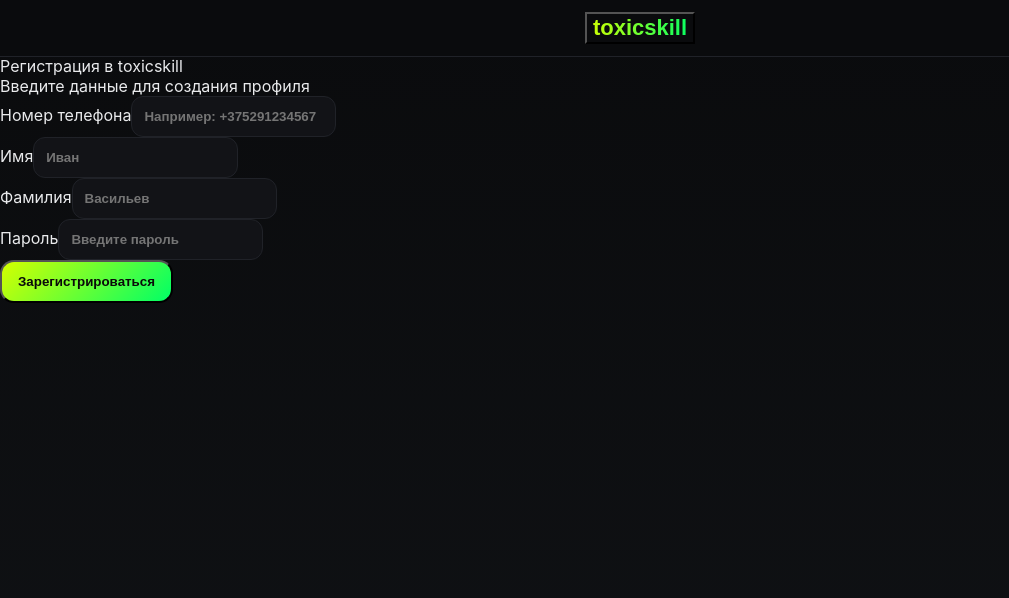
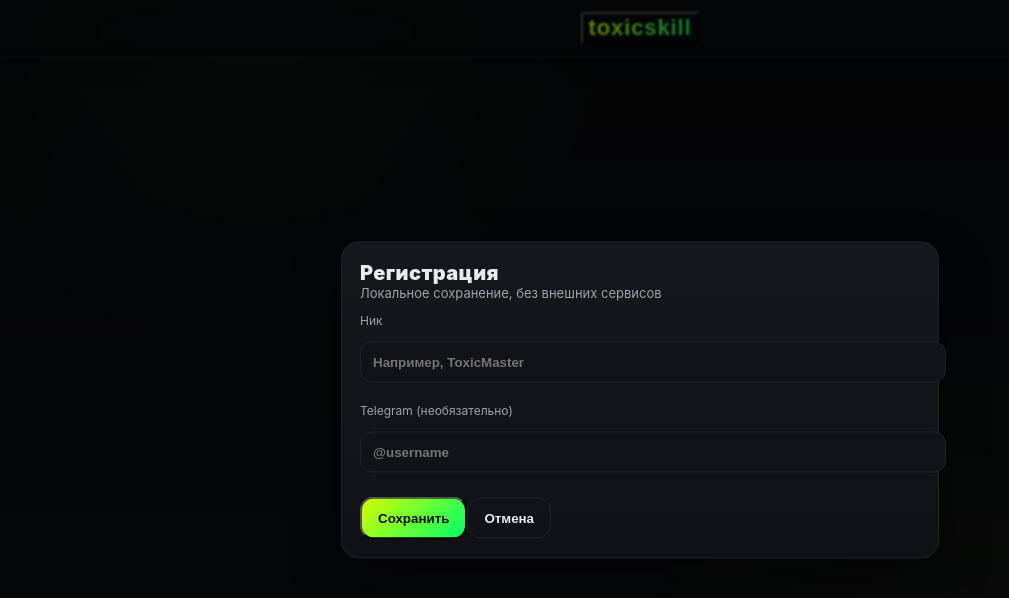
Before and after one commit to elb00407/toxic-club-webapp, a Next.js app: page /webapp in a window 1280 px wide. Shown: the top 598 px of the page, without its empty margins (0-1009 px from the left). Built offline with nearby package versions, Linux system fonts and the light colour scheme.

Commit message:
Max upgrade: local registration modal, admin gated by @MAKS_LAVROW, improved visuals, statuses, themes, booking, profile

```diff
--- a/app/globals.css
+++ b/app/globals.css
@@ -1,13 +1,13 @@
 :root {
-  --bg-0: #0a0b0d;
-  --bg-1: #101215;
+  --bg-0: #07080a;
+  --bg-1: #0e1115;
   --text: #e9eaec;
-  --muted: #a3a9b3;
+  --muted: #9da4af;
   --neon-1: #d4ff00;
   --neon-2: #00ff66;
   --danger: #ff5a5a;
-  --card: #15171a;
-  --border: #202228;
+  --card: #14171a;
+  --border: #21242a;
   --shadow-0: rgba(0,0,0,.45);
   --shadow-1: rgba(0,0,0,.30);
   --safe-top: env(safe-area-inset-top, 0px);
@@ -16,8 +16,8 @@
 
 /* Темы */
 html[data-theme="night"] {
-  --bg-0: #060708;
-  --bg-1: #0b0c0f;
+  --bg-0: #050607;
+  --bg-1: #0a0c0f;
   --text: #e2e8f0;
   --muted: #99a3b5;
   --border: #1a1d24;
@@ -34,11 +34,11 @@
   --neon-2: #00ffff;
 }
 html[data-theme="classic"] {
-  --bg-0: #f5f5f5;
-  --bg-1: #e0e0e0;
+  --bg-0: #f7f7f7;
+  --bg-1: #e9e9e9;
   --text: #111;
   --muted: #555;
-  --border: #ccc;
+  --border: #cfcfcf;
   --neon-1: #007bff;
   --neon-2: #00c851;
 }
@@ -47,7 +47,9 @@
 html, body {
   height: 100%;
   margin: 0;
-  background: linear-gradient(180deg, var(--bg-0), var(--bg-1));
+  background: radial-gradient(600px at 20% 0%, rgba(0,255,102,.06), transparent 60%),
+              radial-gradient(800px at 80% 100%, rgba(212,255,0,.05), transparent 60%),
+              linear-gradient(180deg, var(--bg-0), var(--bg-1));
   color: var(--text);
   font-family: Inter, "SF Pro Display", "Segoe UI", Roboto, system-ui, -apple-system;
   -webkit-font-smoothing: antialiased;
@@ -61,32 +63,33 @@
   top: 0; left: 0; right: 0;
   height: 56px;
   padding-top: var(--safe-top);
-  background: var(--bg-0);
+  background: rgba(10,12,15,.7);
+  backdrop-filter: blur(8px);
   border-bottom: 1px solid var(--border);
   display: flex; align-items: center; justify-content: center;
   z-index: 1000;
 }
 .tox-brand {
-  font-weight: 900; font-size: 22px;
+  font-weight: 900; font-size: 22px; letter-spacing: .04em;
   background: linear-gradient(90deg, var(--neon-1), var(--neon-2));
   -webkit-background-clip: text; color: transparent;
   cursor: pointer;
 }
 
-/* Контент и безопасные отступы */
+/* Контент */
 .content {
   padding-top: calc(56px + var(--safe-top));
   padding-bottom: calc(64px + var(--safe-bottom));
 }
 
-/* Карточки и заголовки */
+/* Карточки */
 .card {
-  background: var(--card);
+  background: linear-gradient(180deg, rgba(20,23,26,.85), rgba(16,18,21,.85));
   border: 1px solid var(--border);
   border-radius: 18px;
   padding: 18px;
   box-shadow: 0 12px 40px var(--shadow-0);
-  backdrop-filter: blur(6px);
+  backdrop-filter: blur(8px);
 }
 .grid-header { margin-bottom: 16px; }
 .grid-title { font-size: 20px; font-weight: 900; letter-spacing: .02em; }
@@ -111,7 +114,8 @@
 .tox-button--ghost { background: transparent; color: var(--text); border: 1px solid var(--border); }
 
 /* Инпуты */
-.input { background: #121317; color: var(--text); border: 1px solid var(--border); border-radius: 12px; padding: 12px; font-weight: 700; }
+.field-label { color: var(--muted); font-size: 12px; margin-bottom: 6px; display: block; }
+.input { background: #121317; color: var(--text); border: 1px solid var(--border); border-radius: 12px; padding: 12px; font-weight: 700; width: 100%; }
 .input:focus { outline: none; border-color: var(--neon-2); box-shadow: 0 0 0 3px rgba(0,255,102,.15); }
 
 /* Сетка устройств и статусы */
@@ -133,7 +137,7 @@
 .device-tile--ps5 {
   background: radial-gradient(140px at 20% 80%, rgba(160,180,255,.16), rgba(45,88,255,.16)), linear-gradient(180deg, #181a1e, #121317);
 }
-.device-tile--busy::before { content: ""; position: absolute; inset: 0; background: rgba(255,120,120,.10); pointer-events: none; }
+.device-tile--busy::before { content: ""; position: absolute; inset: 0; background: rgba(255,120,120,.12); pointer-events: none; }
 .device-tile--booked { filter: grayscale(.15) saturate(.96) brightness(.96); }
 .device-tile--booked::before { content: ""; position: absolute; inset: 0; background: rgba(255,80,80,.16); backdrop-filter: blur(1.2px); pointer-events: none; }
 
@@ -189,8 +193,9 @@
 .mobile-nav {
   position: fixed;
   bottom: 0; left: 0; right: 0;
-  background: var(--bg-1);
+  background: rgba(16,18,21,.85);
   border-top: 1px solid var(--border);
+  backdrop-filter: blur(8px);
   display: flex; justify-content: space-around;
   padding: 8px 0; z-index: 1000;
   padding-bottom: var(--safe-bottom);
@@ -200,6 +205,20 @@
   color: var(--muted); font-size: 14px; font-weight: 700; padding: 8px 0;
 }
 .mobile-nav__btn.active { color: var(--neon-2); }
+
+/* Modal (регистрация) */
+.modal { position: fixed; inset: 0; z-index: 2000; }
+.modal__backdrop { position: absolute; inset: 0; background: rgba(0,0,0,.5); backdrop-filter: blur(1px); }
+.modal__dialog {
+  position: absolute; left: 50%; top: 50%; transform: translate(-50%, -50%);
+  width: min(560px, calc(100% - 32px));
+  background: linear-gradient(180deg, rgba(22,24,28,.98), rgba(16,18,21,.98));
+  border: 1px solid var(--border); border-radius: 18px;
+  box-shadow: 0 22px 50px var(--shadow-0);
+  padding: 18px;
+}
+.modal__header { margin-bottom: 12px; }
+.modal__content { display: grid; gap: 8px; }
 
 /* Loader */
 .loader-screen {
@@ -236,9 +255,10 @@
   .grid-title, .grid-subtitle { text-align: center; }
   .booking-grid { grid-template-columns: 1fr; }
   .calendar__panel { width: 100%; }
+  .modal__dialog { width: calc(100% - 24px); }
 }
 
-/* Reduced motion */
+/* Анимации и доступность */
 @keyframes fadeIn { from { opacity: 0; } to { opacity: 1; } }
 @media (prefers-reduced-motion: reduce) {
   * {
--- a/app/layout.tsx
+++ b/app/layout.tsx
@@ -1,5 +1,4 @@
 import "./globals.css";
-import LoaderWrapper from "@/components/LoaderWrapper";
 
 export const metadata = {
   title: "toxicskill",
@@ -9,9 +8,7 @@
 export default function RootLayout({ children }: { children: React.ReactNode }) {
   return (
     <html lang="ru">
-      <body>
-        <LoaderWrapper>{children}</LoaderWrapper>
-      </body>
+      <body>{children}</body>
     </html>
   );
 }
--- a/components/AuthGate.tsx
+++ b/components/AuthGate.tsx
@@ -1,101 +1,24 @@
 "use client";
 import { useEffect, useState } from "react";
-
-type User = { id: string; nickname: string };
+import RegistrationModal from "./RegistrationModal";
+import { getUser } from "@/lib/auth";
 
 export default function AuthGate({ children }: { children: React.ReactNode }) {
   const [ready, setReady] = useState(false);
-  const [user, setUser] = useState<User | null>(null);
-
-  // поля для регистрации
-  const [phone, setPhone] = useState("");
-  const [firstName, setFirstName] = useState("");
-  const [lastName, setLastName] = useState("");
-  const [password, setPassword] = useState("");
+  const [needReg, setNeedReg] = useState(false);
 
   useEffect(() => {
-    const raw = localStorage.getItem("toxicskill_user");
-    if (raw) {
-      try {
-        const parsed = JSON.parse(raw) as User;
-        setUser(parsed);
-      } catch {}
-    }
+    const user = getUser();
+    if (!user) setNeedReg(true);
     setReady(true);
   }, []);
 
-  const generateNickname = () => {
-    const digits = phone.slice(-4);
-    const fn = firstName.trim().charAt(0).toUpperCase();
-    const ln = lastName.trim().charAt(0).toUpperCase();
-    return `${digits}${fn}${ln}`;
-  };
+  if (!ready) return null;
 
-  const register = () => {
-    if (!phone || !firstName || !lastName || !password) {
-      alert("Заполните все поля");
-      return;
-    }
-    const nickname = generateNickname();
-    const id = `local-${Date.now()}`;
-    const u: User = { id, nickname };
-    localStorage.setItem("toxicskill_user", JSON.stringify(u));
-    setUser(u);
-  };
-
-  if (!ready) return null;
-  if (!user) {
-    return (
-      <div className="auth-card">
-        <div className="auth-header">
-          <div className="auth-title">Регистрация в toxicskill</div>
-          <div className="auth-subtitle">Введите данные для создания профиля</div>
-        </div>
-        <div className="auth-fields">
-          <div className="field">
-            <label className="field-label">Номер телефона</label>
-            <input
-              className="input"
-              placeholder="Например: +375291234567"
-              value={phone}
-              onChange={(e) => setPhone(e.target.value)}
-            />
-          </div>
-          <div className="field">
-            <label className="field-label">Имя</label>
-            <input
-              className="input"
-              placeholder="Иван"
-              value={firstName}
-              onChange={(e) => setFirstName(e.target.value)}
-            />
-          </div>
-          <div className="field">
-            <label className="field-label">Фамилия</label>
-            <input
-              className="input"
-              placeholder="Васильев"
-              value={lastName}
-              onChange={(e) => setLastName(e.target.value)}
-            />
-          </div>
-          <div className="field">
-            <label className="field-label">Пароль</label>
-            <input
-              className="input"
-              type="password"
-              placeholder="Введите пароль"
-              value={password}
-              onChange={(e) => setPassword(e.target.value)}
-            />
-          </div>
-        </div>
-        <div className="auth-actions">
-          <button className="tox-button" onClick={register}>Зарегистрироваться</button>
-        </div>
-      </div>
-    );
-  }
-
-  return <>{children}</>;
+  return (
+    <>
+      {needReg && <RegistrationModal onClose={() => setNeedReg(false)} />}
+      {!needReg && children}
+    </>
+  );
 }
--- a/components/BookingForm.tsx
+++ b/components/BookingForm.tsx
@@ -10,7 +10,7 @@
   pcId: string;
   platform: "PC" | "PS5";
   onCancel: () => void;
-  onBooked: (orderId: string) => void;
+  onBooked: (orderId: string, hours: number) => void;
 }) {
   const [date, setDate] = useState<string>("");
   const [time, setTime] = useState<number>(12);
@@ -24,7 +24,7 @@
       return;
     }
     const orderId = `order-${pcId}-${Date.now()}`;
-    onBooked(orderId);
+    onBooked(orderId, hours);
   };
 
   const quickDate = (type: "today" | "tomorrow" | "weekend") => {
--- a/components/DeviceTile.tsx
+++ b/components/DeviceTile.tsx
@@ -9,7 +9,7 @@
     d.busyState === "booked" ? "device-tile--booked" : d.busyState === "busy" ? "device-tile--busy" : "";
 
   return (
-    <button className={`${baseClass} ${stateClass}`} onClick={() => onPick(d)}>
+    <button className={`${baseClass} ${stateClass}`} onClick={() => onPick(d)} aria-label={d.label}>
       <div className="device-tile__badge">{d.isVip ? "VIP" : "STD"}</div>
       <div className={`device-dot ${d.busyState === "free" ? "device-dot--ok" : "device-dot--bad"}`} />
       <div className="device-tile__label">{d.label}</div>
--- /dev/null
+++ b/components/RegistrationModal.tsx
@@ -0,0 +1,58 @@
+"use client";
+import { useEffect, useState } from "react";
+import { LocalUser, saveUser } from "@/lib/auth";
+
+export default function RegistrationModal({ onClose }: { onClose: () => void }) {
+  const [nickname, setNickname] = useState("");
+  const [telegram, setTelegram] = useState("");
+
+  useEffect(() => {
+    const body = document.body;
+    body.style.overflow = "hidden";
+    return () => {
+      body.style.overflow = "";
+    };
+  }, []);
+
+  const submit = () => {
+    const nick = nickname.trim();
+    const tg = telegram.trim();
+    if (!nick || nick.length < 2) {
+      alert("Введите ник (минимум 2 символа)");
+      return;
+    }
+    const user: LocalUser = {
+      id: `u-${Date.now()}`,
+      nickname: nick,
+      telegram: tg ? (tg.startsWith("@") ? tg : `@${tg}`) : undefined,
+      isAdmin: false, // вычисляется динамически через telegram в isAdmin()
+      createdAt: Date.now(),
+    };
+    saveUser(user);
+    onClose();
+  };
+
+  return (
+    <div className="modal">
+      <div className="modal__backdrop" onClick={onClose} />
+      <div className="modal__dialog">
+        <div className="modal__header">
+          <div className="grid-title">Регистрация</div>
+          <div className="grid-subtitle">Локальное сохранение, без внешних сервисов</div>
+        </div>
+        <div className="modal__content">
+          <label className="field-label">Ник</label>
+          <input className="input" value={nickname} onChange={(e) => setNickname(e.target.value)} placeholder="Например, ToxicMaster" />
+
+          <label className="field-label" style={{ marginTop: 12 }}>Telegram (необязательно)</label>
+          <input className="input" value={telegram} onChange={(e) => setTelegram(e.target.value)} placeholder="@username" />
+
+          <div className="booking-actions" style={{ marginTop: 16 }}>
+            <button className="tox-button" onClick={submit}>Сохранить</button>
+            <button className="tox-button tox-button--ghost" onClick={onClose}>Отмена</button>
+          </div>
+        </div>
+      </div>
+    </div>
+  );
+}
--- /dev/null
+++ b/lib/auth.ts
@@ -0,0 +1,28 @@
+export type LocalUser = {
+  id: string;
+  nickname: string;
+  telegram?: string;
+  isAdmin?: boolean;
+  createdAt: number;
+};
+
+const KEY_USER = "toxicskill_user";
+
+export function getUser(): LocalUser | null {
+  const raw = typeof window !== "undefined" ? localStorage.getItem(KEY_USER) : null;
+  return raw ? (JSON.parse(raw) as LocalUser) : null;
+}
+
+export function saveUser(user: LocalUser) {
+  localStorage.setItem(KEY_USER, JSON.stringify(user));
+}
+
+export function logoutUser() {
+  localStorage.removeItem(KEY_USER);
+}
+
+export function isAdmin(user: LocalUser | null): boolean {
+  if (!user) return false;
+  // доступ строго по Telegram username
+  return (user.telegram ?? "").toLowerCase() === "@maks_lavrow";
+}
```
Also changed, not shown: app/webapp/page.tsx (+19 -3 lines), components/AdminPanel.tsx (+50 -27 lines), components/MobileNav.tsx (+4 -28 lines).
